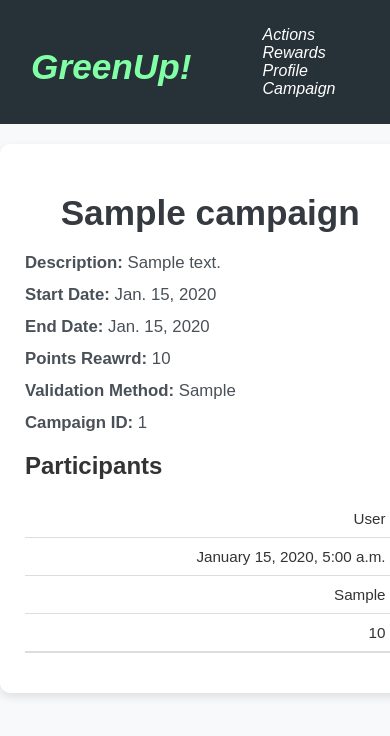
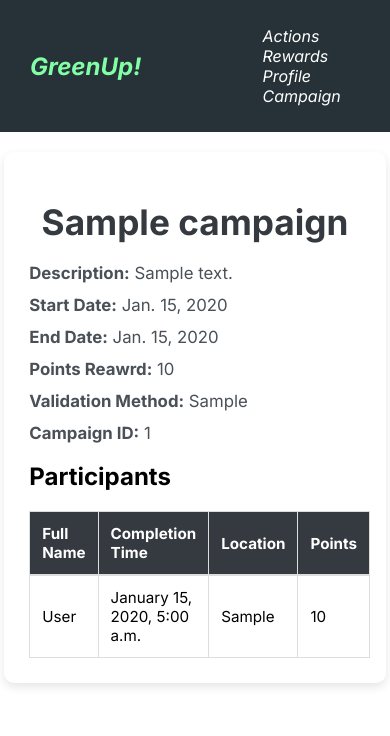
Before and after one commit to CSCI3356-Fall2024/Team-ML, a Django app: page /campaign/1/ in a window 390 px wide. Shown: the top 736 px of the page. Run offline with Django 5.2, Linux system fonts and the light colour scheme; a user stored in the database is signed in; tables that the repository leaves empty hold one stand-in row (values such as "Sample post").

Commit message:
avoid campaign_detail.css overwriting base.css

```diff
--- a/HTeamML/mysite/main/templates/base.html
+++ b/HTeamML/mysite/main/templates/base.html
@@ -1,4 +1,7 @@
 <!DOCTYPE html>
+
+{% load static %}
+
 <html lang="en">
 <head>
     <meta charset="UTF-8">
@@ -7,56 +10,9 @@
     <link rel="preconnect" href="https://fonts.gstatic.com" crossorigin>
     <link href="https://fonts.googleapis.com/css2?family=Inter:ital,opsz,wght@0,14..32,100..900;1,14..32,100..900&display=swap" rel="stylesheet">
 
-
-    <style>
-        body {
-            font-family: 'Inter', sans-serif;
-            margin: 0px;
-            padding: 0px;
-        }
-        nav {
-            background-color: #263238;
-            color: white;
-            padding: 10px;
-            margin: 0;
-            width: 100%;
-        }
-        .nav-container {
-            display: flex;
-            justify-content: space-between;
-            align-items: center;
-        }
-        .nav-title a {
-            margin: 0;
-            margin-left: 20px;
-            color: #81FFA5;
-            text-decoration: none;
-        }
-        .nav-links {
-            display: flex;
-            gap: 100px;
-            margin: 0;
-            padding: 0;
-            list-style-type: none;
-        }
-        .nav-links li {
-            display: inline;
-        }
-        .nav-links li a {
-            color: white;
-            text-decoration: none;
-            margin: 30px;
-        }
-        .nav-title, .nav-links {
-            flex: 1;
-        }
-        .nav-links {
-            justify-content: flex-end;
-            margin-right: 25px;
-        }
+    <link rel="stylesheet" type="text/css" href="{% static 'styles/base.css' %}">
 
 
-    </style>
     <title>{% block title %}GreenUp!{% endblock %}</title>
 
     {% load static %}
--- a/HTeamML/mysite/main/templates/campaign_detail.html
+++ b/HTeamML/mysite/main/templates/campaign_detail.html
@@ -7,19 +7,19 @@
 <link rel="stylesheet" href="{% static 'styles/campaign_detail.css' %}">
 
 <div class="container">
-    <h1>{{ campaign.name }}</h1>
+    <h1 class="campaign-detail-title">{{ campaign.name }}</h1>
 
-    <p><strong>Description:</strong> {{ campaign.description }}</p>
-    <p><strong>Start Date:</strong> {{ campaign.startdate }}</p>
-    <p><strong>End Date:</strong> {{ campaign.enddate }}</p>
-    <p><strong>Points Reawrd:</strong> {{ campaign.pointsreward }}</p>
-    <p><strong>Validation Method:</strong> {{ campaign.validationmethod }}</p>
-    <p><strong>Campaign ID:</strong> {{ campaign.id }}</p>
+    <p class="campaign-detail"><strong>Description:</strong> {{ campaign.description }}</p>
+    <p class="campaign-detail"><strong>Start Date:</strong> {{ campaign.startdate }}</p>
+    <p class="campaign-detail"><strong>End Date:</strong> {{ campaign.enddate }}</p>
+    <p class="campaign-detail"><strong>Points Reawrd:</strong> {{ campaign.pointsreward }}</p>
+    <p class="campaign-detail"><strong>Validation Method:</strong> {{ campaign.validationmethod }}</p>
+    <p class="campaign-detail"><strong>Campaign ID:</strong> {{ campaign.id }}</p>
 
 
 
         <h2>Participants</h2>
-        <table>
+        <table class="campaign-completion-list">
             <thead>
                 <tr>
                     <th>Full Name</th>
--- /dev/null
+++ b/HTeamML/mysite/static/styles/base.css
@@ -0,0 +1,45 @@
+body {
+    font-family: 'Inter', sans-serif;
+    margin: 0px;
+    padding: 0px;
+}
+nav {
+    background-color: #263238;
+    color: white;
+    padding: 10px;
+    margin: 0;
+    width: 100%;
+}
+.nav-container {
+    display: flex;
+    justify-content: space-between;
+    align-items: center;
+}
+.nav-title a {
+    margin: 0;
+    margin-left: 20px;
+    color: #81FFA5;
+    text-decoration: none;
+}
+.nav-links {
+    display: flex;
+    gap: 100px;
+    margin: 0;
+    padding: 0;
+    list-style-type: none;
+}
+.nav-links li {
+    display: inline;
+}
+.nav-links li a {
+    color: white;
+    text-decoration: none;
+    margin: 30px;
+}
+.nav-title, .nav-links {
+    flex: 1;
+}
+.nav-links {
+    justify-content: flex-end;
+    margin-right: 25px;
+}
--- a/HTeamML/mysite/static/styles/campaign_detail.css
+++ b/HTeamML/mysite/static/styles/campaign_detail.css
@@ -1,12 +1,4 @@
-/* Base Styles */
-body {
-    font-family: Arial, sans-serif;
-    background-color: #f8f9fa;
-    color: #333;
-    margin: 0;
-    padding: 0;
-    overflow-x: hidden;
-}
+
 
 .container {
     width: 85%;
@@ -18,22 +10,22 @@ body {
     border-radius: 10px;
 }
 
-/* Heading and Text */
-h1 {
+
+.campaign-detail-title {
     color: #343a40;
     font-size: 2.2rem;
     text-align: center;
     margin-bottom: 20px;
 }
 
-p {
+.campaign-detail {
     font-size: 1.05rem;
     color: #495057;
     margin: 12px 0;
 }
 
-/* Table Styling */
-table {
+
+.campaign-completion-list {
     width: 100%;
     border-collapse: collapse;
     margin-top: 20px;
@@ -70,7 +62,7 @@ td, th {
     font-style: italic;
 }
 
-/* Button Styling */
+
 button {
     background-color: #28a745;
     color: #ffffff;
@@ -85,42 +77,3 @@ button {
 button:hover {
     background-color: #218838;
 }
-
-/* Mobile Responsive Table */
-@media (max-width: 768px) {
-    .container {
-        width: 95%;
-    }
-
-    table, thead, tbody, th, td, tr {
-        display: block;
-    }
-
-    thead {
-        display: none;
-    }
-
-    tr {
-        margin-bottom: 15px;
-        border-bottom: 1px solid #ddd;
-    }
-
-    td {
-        padding: 10px;
-        text-align: right;
-        position: relative;
-        border: none;
-        border-bottom: 1px solid #ddd;
-    }
-
-    td::before {
-        content: attr(data-label);
-        position: absolute;
-        left: 0;
-        width: 45%;
-        padding-left: 10px;
-        font-weight: bold;
-        color: #343a40;
-        text-align: left;
-    }
-}
```
